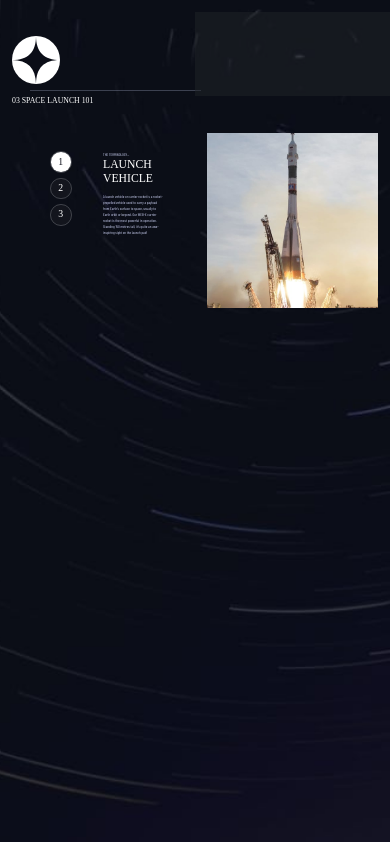
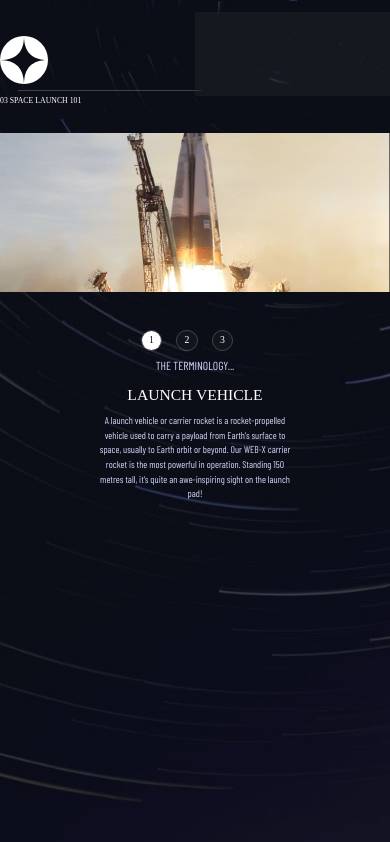
Before and after one commit to Toppedyk/space-tour, an Angular app: page /technology in a window 390 px wide. Built offline with nearby package versions, Linux system fonts and the light colour scheme; a web font is replaced by a local one.

Commit message:
tech done

```diff
--- a/src/app/Pages/technology/technology.component.css
+++ b/src/app/Pages/technology/technology.component.css
@@ -7,28 +7,7 @@
   width: 100vw;
   overflow: hidden;
 }
-@media (max-width: 768px) {
-  .background {
-    background: url(../../starter-code/assets/technology/background-technology-tablet.jpg);
-    background-size: cover;
-    background-repeat: no-repeat;
-    background-position: center;
-    height: 100vh;
-    width: 100vw;
-    overflow: hidden;
-  }
-}
-@media (max-width: 576px) {
-  .background {
-    background: url(../../starter-code/assets/technology/background-technology-mobile.jpg);
-    background-size: cover;
-    background-repeat: no-repeat;
-    background-position: center;
-    height: 100vh;
-    width: 100vw;
-    overflow: hidden;
-  }
-}
+
 img{
   margin-top: 5em;
 }
@@ -58,3 +37,74 @@ img{
 .description{
   width: 75%;
 }
+.buttons{
+  display: flex;
+  flex-direction: column;
+}
+.landscape{
+  display: none;
+}
+
+@media (max-width: 992px) {
+  .background {
+    background: url(../../starter-code/assets/technology/background-technology-mobile.jpg);
+    background-size: cover;
+    background-repeat: no-repeat;
+    background-position: center;
+    height: 100vh;
+    width: 100vw;
+    overflow: hidden;
+  }
+  .buttons{
+  display: flex;
+  flex-direction: row;
+  justify-content: center;
+}
+.landscape{
+  display: block;
+  text-align: center;
+  padding-left: 0;
+  padding-right: 0;
+  object-fit: contain;
+}
+.portrait{
+  display: none !important;
+}
+img{
+  width: 101vw;
+}
+.info{
+  text-align: center;
+  padding-left: 0;
+}
+.description{
+  width: 100%;
+  padding-left: 10em;
+  padding-right: 10em;
+  font-size: 2.5vw;
+}
+.heading3{
+  font-size: 4vw;
+}
+.heading5{
+  font-size: 3vw;
+  margin-bottom: 1em;
+}
+}
+
+
+
+
+
+
+@media (max-width: 720px) {
+  .background {
+    background: url(../../starter-code/assets/technology/background-technology-tablet.jpg);
+    background-size: cover;
+    background-repeat: no-repeat;
+    background-position: center;
+    height: 100vh;
+    width: 100vw;
+    overflow: hidden;
+  }
+}
--- a/src/app/Pages/technology/technology.component.html
+++ b/src/app/Pages/technology/technology.component.html
@@ -1,47 +1,53 @@
-<div class="background container-fluid">
+<div class="background">
   <div>
     <app-navbar></app-navbar>
   </div>
-  <div class="row">
+  <div class="row order-1">
     <div class="col">
       <div class="h2 heading4">03 SPACE LAUNCH 101</div>
     </div>
   </div>
   <div class="row">
-    <div class="col-6">
+    <div class="col-lg-6 justify-content-end landscape">
+      <img src="{{ activeTech.images.landscape }}" alt="" class="img-fluid" />
+    </div>
+  </div>
+
+  <div class="row">
+    <div class="col-lg-6">
       <div class="row info">
-        <div class="col-4 d-flex flex-column">
+        <div class="col-lg-4 buttons">
           <button
             class="button rounded-circle me-3"
-            *ngFor="let tech of technology;let i = index"
+            *ngFor="let tech of technology; let i = index"
             (click)="changeActive(tech.name)"
             [ngClass]="{
               active: tech.name == activeTech.name
             }"
-          >{{i+1}}</button>
+          >
+            {{ i + 1 }}
+          </button>
         </div>
-        <div class="col-8">
+        <div class="col-lg-8">
           <div class="row">
-            <div class="col">
-              THE TERMINOLOGY...
-            </div>
+            <div class="col heading5">THE TERMINOLOGY...</div>
           </div>
           <div class="row">
             <div class="col">
-              <h2 class="heading3">{{activeTech.name | uppercase}}</h2>
+              <h2 class="heading3">{{ activeTech.name | uppercase }}</h2>
             </div>
           </div>
           <div class="row">
             <div class="col">
               <div class="description">
-                {{activeTech.description}}
+                {{ activeTech.description }}
               </div>
             </div>
           </div>
         </div>
       </div>
     </div>
-    <div class="col-6 d-flex justify-content-end">
+    <div class="col-6 d-flex justify-content-end portrait">
       <img src="{{ activeTech.images.portrait }}" alt="" class="img-fluid" />
     </div>
   </div>
```
